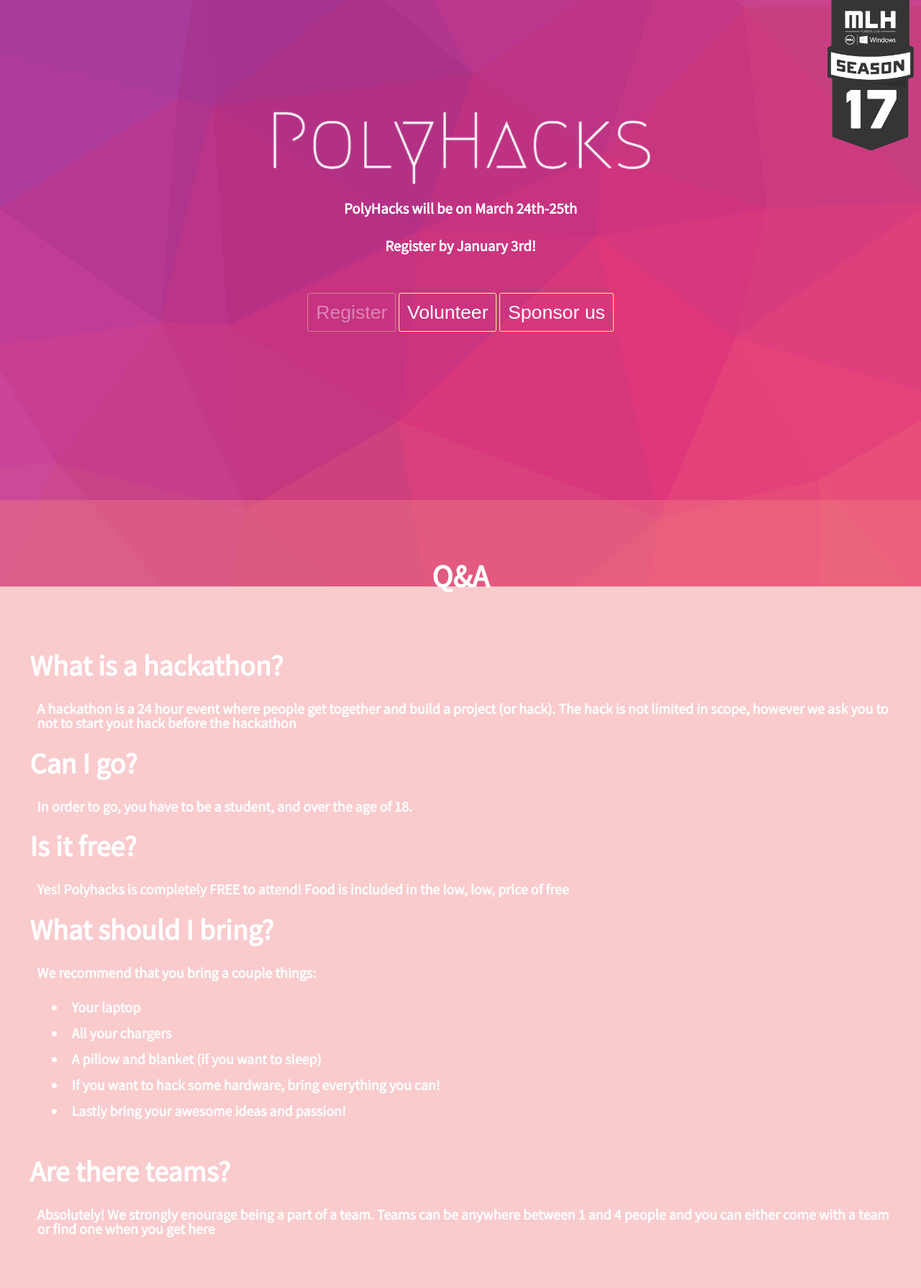
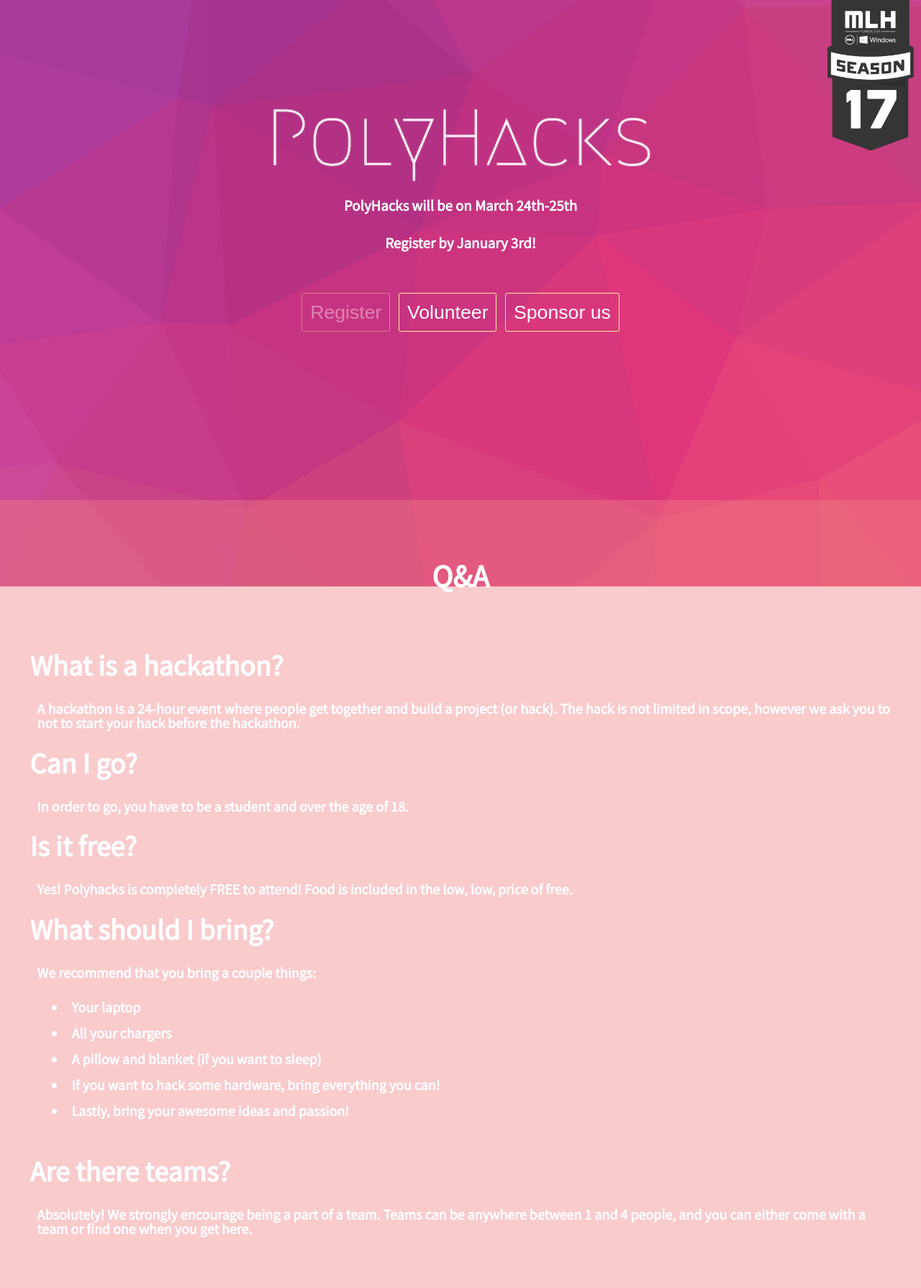
Before and after one commit to bromontana/PolyHacks-com, a PHP site: page / in a window 1280 px wide. Shown: the part 105-1895 px from the top of the page at 72% size. Run offline with PHP 8.4, Linux system fonts and the light colour scheme.

Commit message:
Removed typos, fixed some button style issues

```diff
--- a/clicks.txt
+++ b/clicks.txt
@@ -1 +1 @@
-2022
+2027
--- a/index.php
+++ b/index.php
@@ -107,19 +107,19 @@
             <h1>Q&amp;A</h1>
             <div class=faq>
                 <a href=# class=question>What is a hackathon?</a>
-                <div class=answer>A hackathon is a 24 hour event where people get
+                <div class=answer>A hackathon is a 24-hour event where people get
                                   together and build a project (or hack). The hack is not limited
-                                  in scope, however we ask you to not to start yout hack
-                                  before the hackathon</div>
+                                  in scope, however we ask you to not to start your hack
+                                  before the hackathon.</div>
             </div>
             <div class=faq float=right>
                 <a href=# class=question>Can I go?</a>
-                <div class=answer>In order to go, you have to be a student,
+                <div class=answer>In order to go, you have to be a student
                                   and over the age of 18. </div>
             </div>
             <div class=faq>
                 <a href=# class=question>Is it free?</a>
-                <div class=answer>Yes! Polyhacks is completely FREE to attend! Food is included in the low, low, price of free</div>
+                <div class=answer>Yes! Polyhacks is completely FREE to attend! Food is included in the low, low, price of free.</div>
             </div>
             <div class=faq>
                 <a href=# class=question>What should I bring?</a>
@@ -129,15 +129,15 @@
                     <li>All your chargers</li>
                     <li>A pillow and blanket (if you want to sleep)</li>
                     <li>If you want to hack some hardware, bring everything you can!</li>
-                    <li>Lastly bring your awesome ideas and passion!</li>
+                    <li>Lastly, bring your awesome ideas and passion!</li>
                   </ul>
                 </div>
             </div>
             <div class=faq>
                 <a href=# class=question>Are there teams?</a>
-                <div class=answer>Absolutely! We strongly enourage being a part of a team.
-                                  Teams can be anywhere between 1 and 4 people and you can
-                                  either come with a team or find one when you get here</div>
+                <div class=answer>Absolutely! We strongly encourage being a part of a team.
+                                  Teams can be anywhere between 1 and 4 people, and you can
+                                  either come with a team or find one when you get here.</div>
             </div>
         </section>
 
@@ -178,7 +178,7 @@
     $file = str_replace("    ", "", $file);
     $file = str_replace(",", ", ", $file);
     echo $file;
-?>' data-past="Now!">Loading...</div>
+?>' data-past="The hackathon has started!">Loading...</div>
             <br>
             <div id=button>
                 <div id=bigRedButton></div>
--- a/styles.css
+++ b/styles.css
@@ -195,6 +195,7 @@ button {
     font-family: 'Ubuntu', sans-serif;
     padding: .4em;
     font-size: 20pt;
+    margin: 3pt;
 
     -webkit-transition: background .2s, color .05s;
     transition: background .2s, color .05s;
```
Also changed, not shown: countdown_date.json (line endings or trailing spaces).
